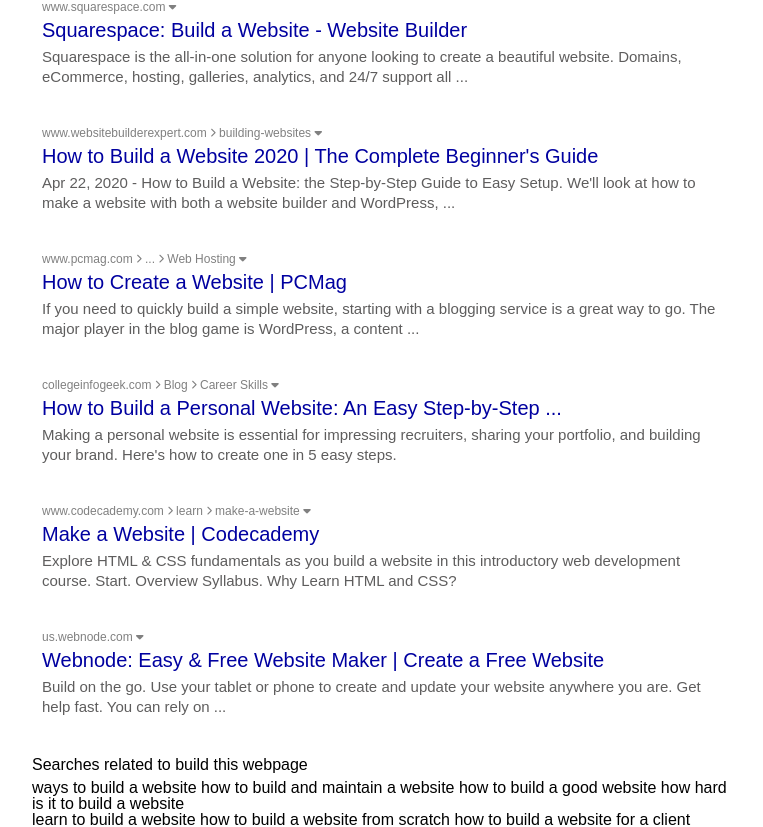
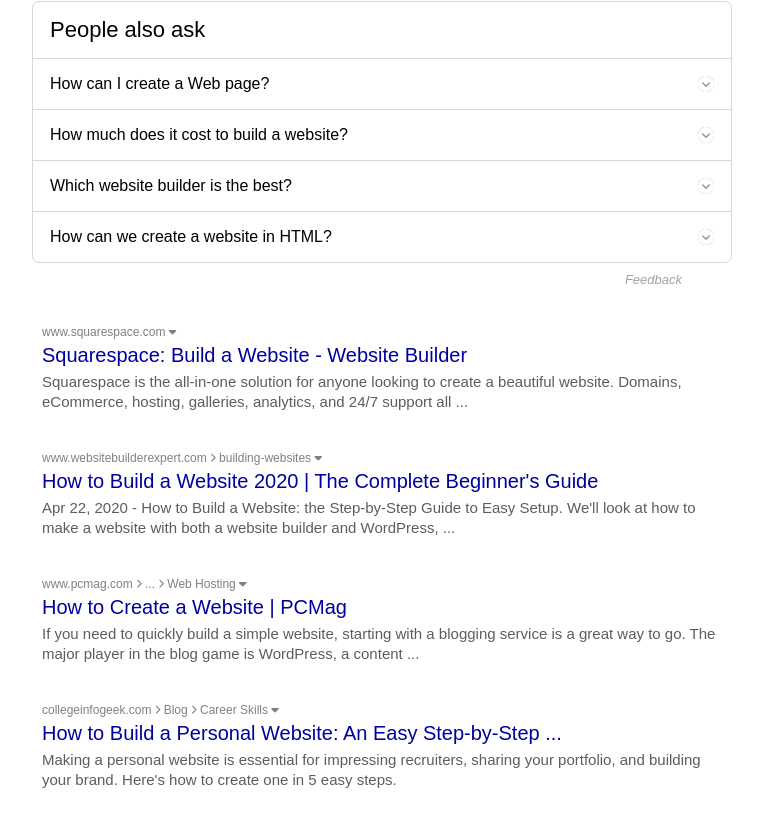
Before and after one commit to Aaron-McD/google-search-result, a plain HTML site: page index.html in a window 1280 px wide. Shown: the part 990-1817 px from the top of the page, without its empty margins (118-881 px from the left). Drawn offline with Linux system fonts and the light colour scheme.

Commit message:
added dropdown list and related links as well as styling

```diff
--- a/index.html
+++ b/index.html
@@ -140,7 +140,28 @@
                     </p>
                 </section>
                 <section class="info-list">
-
+                    <div class="list">
+                        <div class="list-header">
+                            <h3>People also ask</h3>
+                        </div>
+                        <div class="list-drop-down">
+                            <p>How can I create a Web page?</p>
+                            <i class="fas fa-chevron-circle-down"></i>
+                        </div>
+                        <div class="list-drop-down">
+                            <p>How much does it cost to build a website?</p>
+                            <i class="fas fa-chevron-circle-down"></i>
+                        </div>
+                        <div class="list-drop-down">
+                            <p>Which website builder is the best?</p>
+                            <i class="fas fa-chevron-circle-down"></i>
+                        </div>
+                        <div class="list-drop-down">
+                            <p>How can we create a website in HTML?</p>
+                            <i class="fas fa-chevron-circle-down"></i>
+                        </div>
+                    </div>
+                    <a href="#" class="outer-link list-feedback">Feedback</a>
                 </section>
                 <section class="webpage-area">
                     <div class="webpage-header">
@@ -210,17 +231,19 @@
                 </section>
                 <section id="related-links">
                     <h2>Searches related to build this webpage</h2>
-                    <div>
+                    <div class="link-lists">
+                        <div class="link-list">
                             <a href="#">ways to build a website</a>
                             <a href="#">how to build and maintain a website</a>
                             <a href="#">how to build a good website</a>
                             <a href="#">how hard is it to build a website</a>
                         </div>
-                    <div>
+                        <div class="link-list">
                             <a href="#">learn to build a website</a>
                             <a href="#">how to build a website from scratch</a>
                             <a href="#">how to build a website for a client</a>
                             <a href="#">fastest way to build a website</a>
+                        </div>
                     </div>
                 </section>
             </article>
--- a/styles.css
+++ b/styles.css
@@ -85,6 +85,32 @@ a {
     text-decoration: underline;
 }
 
+.list {
+    border: 1px solid #d7d7d7;
+    border-radius: 7px;
+}
+
+.list-header {
+    font-size: 22px;
+    padding: 17px;
+}
+
+.list-feedback {
+    text-align: end;
+    width: 90%;
+    display: block;
+    margin-top: 10px;
+    font-size: 13px;
+    font-style: italic;
+}
+
+.list-drop-down {
+    padding: 17px;
+    display: flex;
+    justify-content: space-between;
+    border-top: 1px solid #d7d7d7;
+}
+
 .user-button {
     display: flex;
     align-items: center;
@@ -96,6 +122,37 @@ a {
 
 .user-button:hover {
     background-color: #c4c4c4;
+}
+
+.list-drop-down i {
+    color: white;
+    background: #999797;
+    border-radius: 50%;
+}
+
+.link-lists {
+    display: flex;
+    justify-content: space-between;
+    margin-top: 30px;
+}
+
+.link-list {
+    font-size: 15px;
+    display: flex;
+    flex-direction: column;
+}
+
+.link-list a {
+    color: #08248f;
+    line-height: 30px;
+}
+
+#related-links {
+    margin-left: 10px;
+}
+
+#related-links h2 {
+    font-size: 20px;
 }
 
 #active-filter {
```
Lines whose indentation alone changed are shown as unchanged.
